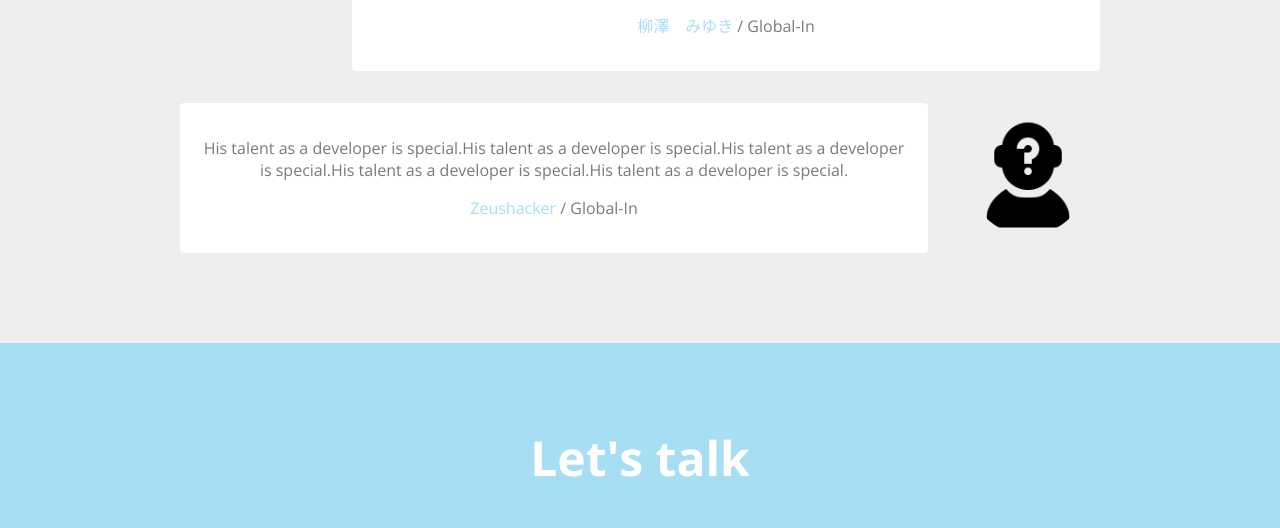
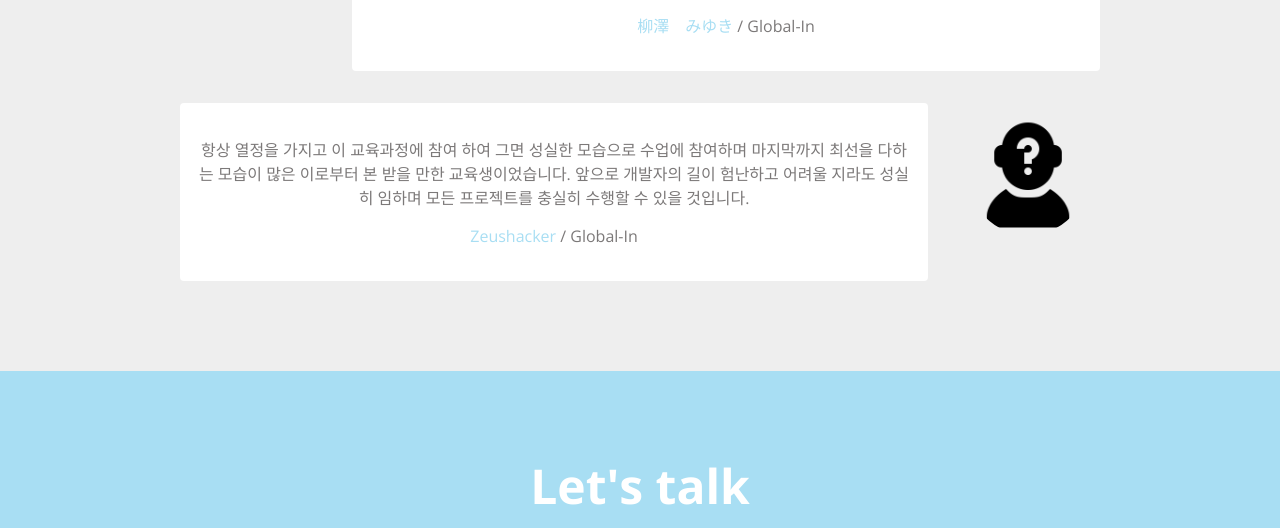
Before and after one commit to w2strose/w2strosePortfolio, a plain HTML site: page portfol-main/index.html in a window 1280 px wide. Shown: the part 3042-3570 px from the top of the page. Drawn offline with nearby package versions, Linux system fonts and the light colour scheme.

Commit message:
Update index.html

```diff
--- a/portfol-main/index.html
+++ b/portfol-main/index.html
@@ -338,9 +338,8 @@
           <div class="testimonial">
             <div class="testimonial__speech-bubble">
               <p>
-                His talent as a developer is special.His talent as a developer
-                is special.His talent as a developer is special.His talent as a
-                developer is special.His talent as a developer is special.
+               항상 열정을 가지고 이 교육과정에 참여 하여 그면 성실한 모습으로 수업에 참여하며 마지막까지 최선을 다하는 모습이 많은 이로부터
+              본 받을 만한 교육생이었습니다. 앞으로 개발자의 길이 험난하고 어려울 지라도 성실히 임하며 모든 프로젝트를 충실히 수행할 수 있을 것입니다.
               </p>
               <p class="name">
                 <a
```
